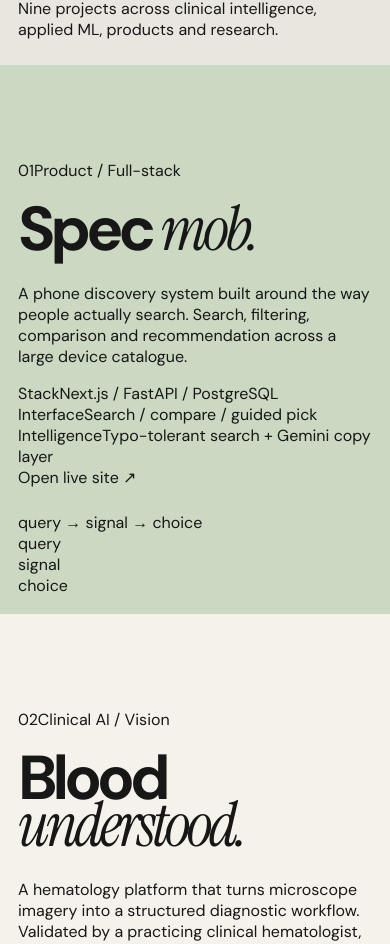
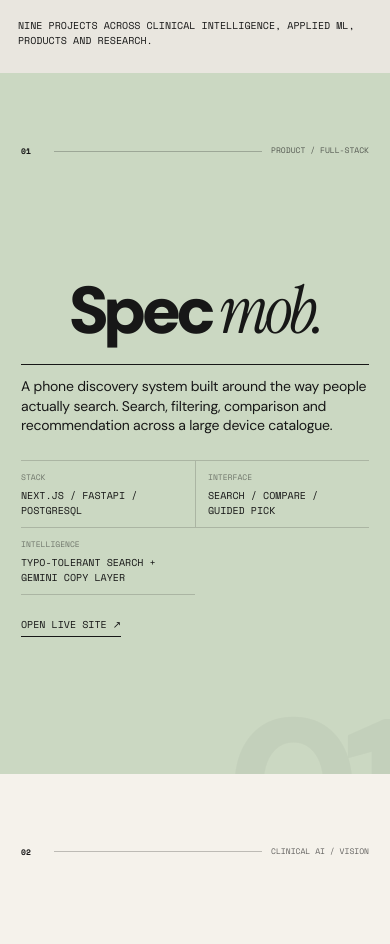
Before and after one commit to RYANX9/ahmedmessaad, a Next.js app: page / in a window 390 px wide. Shown: the part 1004-1948 px from the top of the page. Built offline with nearby package versions, Linux system fonts and the light colour scheme.

Commit message:
Update globals.css

```diff
--- a/app/globals.css
+++ b/app/globals.css
@@ -22,127 +22,80 @@
 a{color:inherit;text-decoration:none}
 ::selection{background:var(--ink);color:var(--paper)}
 
+/* HEADER */
 .top{
-  position:fixed;z-index:20;top:0;left:0;right:0;
+  position:fixed;z-index:100;top:0;left:0;right:0;
   padding:18px var(--pad);
   display:flex;justify-content:space-between;align-items:center;
   pointer-events:none;
 }
 .top>*{pointer-events:auto}
 .logo{font-size:13px;font-weight:900;letter-spacing:-.04em}
-.nav{
-  display:flex;gap:20px;font:10px "Space Mono",monospace;
-  text-transform:uppercase;
-}
+.nav{display:flex;gap:20px;font:10px "Space Mono",monospace;text-transform:uppercase}
 .nav a{padding-bottom:3px;border-bottom:1px solid transparent}
 .nav a:hover{border-color:var(--ink)}
 
+/* HERO */
 .hero{
   min-height:100svh;
   padding:120px var(--pad) 45px;
   position:relative;
   display:flex;flex-direction:column;justify-content:space-between;
 }
-.hero-top{
-  display:flex;justify-content:space-between;align-items:flex-start;
-}
+.hero-top{display:flex;justify-content:space-between;align-items:flex-start}
 .hero-index{font:10px "Space Mono",monospace;text-transform:uppercase}
 .hero-note{max-width:230px;font-size:13px;line-height:1.25;color:var(--muted)}
 .hero-title{
   position:relative;
-  margin-top:8vh;
-  font-size:clamp(60px,12vw,170px);
+  margin-top:10vh;
+  font-size:clamp(75px,15vw,220px);
   font-weight:900;
-  line-height:.85;
-  letter-spacing:-.09em;
+  line-height:.75;
+  letter-spacing:-.095em;
+  max-width:9ch;
 }
 .hero-title div{display:block}
 .hero-title .serif{
-  font-family:"Instrument Serif",serif;
-  font-weight:400;
-  font-style:italic;
-  letter-spacing:-.07em;
+  font-family:"Instrument Serif",serif;font-weight:400;
+  font-style:italic;letter-spacing:-.07em;
 }
-.hero-method{
-  margin-top:6vh;
-  display:flex;flex-wrap:wrap;gap:28px;
-  font:10px "Space Mono",monospace;text-transform:uppercase;
-  color:var(--muted);
-}
-.hero-method .method-label{color:var(--ink);font-weight:700}
-.hero-method ol{margin:0;padding:0;list-style:none;display:flex;gap:18px;flex-wrap:wrap}
-.hero-method li{position:relative;padding-left:16px}
-.hero-method li:before{content:attr(data-i) "."; position:absolute;left:0;font-weight:700;color:var(--ink)}
 .hero-bottom{
   display:flex;justify-content:space-between;align-items:end;
   border-top:1px solid var(--line);padding-top:13px;
-  margin-top:30px;
 }
 .hero-bottom span{font:10px "Space Mono",monospace;text-transform:uppercase}
 .hero-bottom p{max-width:390px;margin:0;font-size:16px;line-height:1.2;letter-spacing:-.02em}
 
-/* Each project is a full-bleed section, pinned via position:sticky.
-   Every .stack-item is an oversized runway (170vh); the negative
-   margin-top on each following item pulls its runway up into the
-   tail of the previous one's, so the incoming section locks into
-   place while the outgoing one is still pinned underneath. Pure
-   scroll-linked CSS — no transition, no JS — so it tracks the
-   scroll input exactly in both directions. */
-.gallery{
-  padding:0 0 16vh;
+/* WORK HEADER */
+.gallery{padding:0 0 12vh}
+.gallery-head{
+  display:flex;justify-content:space-between;align-items:baseline;
+  margin-bottom:35px;padding:0 var(--pad);
+  gap:20px;flex-wrap:wrap;
 }
-.gallery-head{
-  padding:12vh var(--pad) 0;
-  margin-bottom:35px;
-  max-width:760px;
-}
-.gallery-eyebrow{
-  font:10px "Space Mono",monospace;text-transform:uppercase;
-  color:var(--muted);margin-bottom:14px;
-}
-.gallery-head h2{
-  margin:0;font-size:clamp(42px,7vw,95px);
-  line-height:.8;letter-spacing:-.08em;
-}
-.gallery-head p{
-  font-size:clamp(16px,2vw,20px);line-height:1.35;
-  max-width:56ch;margin:18px 0 0;
-}
-.gallery-note{
-  display:block;margin-top:14px;
-  font:10px "Space Mono",monospace;text-transform:uppercase;
-  color:var(--muted);
-}
+.gallery-head h2{margin:0;font-size:clamp(42px,7vw,95px);line-height:.8;letter-spacing:-.08em}
+.gallery-head span{font:10px "Space Mono",monospace;text-transform:uppercase}
 
-.deck{position:static}
-.stack-item{
-  position:relative;
-  height:170vh;
-}
-.stack-item + .stack-item{margin-top:-100vh}
+/* =========================================================
+   STACKING SYSTEM
+   Each item is 175vh tall; the card itself occupies almost
+   one full viewport (sticky). The next item overlaps by only
+   ~78vh, so the current project gets ~97vh of scroll before
+   the next one starts rising over it — enough time to read it,
+   and it never scrolls fast enough to bury the section below.
+========================================================= */
+.deck{position:relative}
+.stack-item{position:relative;height:175vh}
+.stack-item + .stack-item{margin-top:-78vh}
+
+/* CARD */
 .card{
-  position:sticky;
-  top:0;
-  min-height:100vh;
-  padding:130px var(--pad) 50px;
-  background:var(--paper);
+  position:sticky;top:0;
+  height:100svh;min-height:700px;
+  padding:86px var(--pad) 34px;
   display:flex;flex-direction:column;
-  gap:clamp(40px,6vh,90px);
-  cursor:default;
   overflow:hidden;
-}
-.card::before{
-  content:attr(data-index);
-  position:absolute;
-  right:clamp(10px,3vw,40px);
-  bottom:clamp(-60px,-6vw,-20px);
-  font-size:clamp(200px,30vw,440px);
-  font-weight:900;
-  line-height:1;
-  letter-spacing:-.05em;
-  color:var(--ink);
-  opacity:.05;
-  pointer-events:none;
+  isolation:isolate;
 }
 .stack-item:nth-child(1) .card{background:var(--sage)}
 .stack-item:nth-child(2) .card{background:var(--paper)}
@@ -154,178 +107,295 @@
 .stack-item:nth-child(8) .card{background:var(--paper)}
 .stack-item:nth-child(9) .card{background:var(--sage)}
 
-.card-top{
-  display:flex;justify-content:space-between;
-  align-items:center;margin-bottom:35px;
+.card::after{
+  content:attr(data-index);
+  position:absolute;right:-.03em;bottom:-.12em;
+  font-size:clamp(260px,38vw,600px);
+  font-weight:900;line-height:.7;letter-spacing:-.1em;
+  color:var(--ink);opacity:.035;
+  pointer-events:none;z-index:-1;
+}
+
+/* PROJECT IDENTITY LINE — sits almost at the very top of each card:
+   07 ─────────────── Deep RL / Experiment */
+.project-line{
+  width:100%;max-width:1500px;margin:0 auto;
+  display:grid;grid-template-columns:auto minmax(50px,1fr) auto;
+  align-items:center;gap:18px;
+  position:relative;z-index:5;
   font:10px "Space Mono",monospace;text-transform:uppercase;
-  max-width:1400px;width:100%;margin-left:auto;margin-right:auto;
-  position:relative;z-index:1;
 }
-.card-number{font-weight:700}
-.card-kind{opacity:.65}
+.project-number{font-weight:700;min-width:30px}
+.project-rule{height:1px;background:currentColor;opacity:.25}
+.project-type{opacity:.65;white-space:nowrap}
 
-.card-main{
-  display:grid;grid-template-columns:1fr 34%;
-  gap:35px;align-items:start;
-  max-width:1400px;width:100%;margin:0 auto;
-  position:relative;z-index:1;
+/* CARD CONTENT */
+.card-content{
+  width:100%;max-width:1500px;margin:auto;
+  position:relative;z-index:3;
+  display:grid;
+  grid-template-columns:minmax(0,1fr) minmax(300px,420px);
+  column-gap:clamp(50px,9vw,150px);
+  align-items:center;
 }
-.card h3{
-  font-size:clamp(54px,9vw,140px);
-  line-height:.76;letter-spacing:-.08em;
-  margin:0;max-width:8ch;
+
+/* PROJECT TITLES */
+.project-title{
+  margin:0;max-width:9ch;
+  font-size:clamp(58px,9.2vw,150px);
+  font-weight:900;line-height:.76;letter-spacing:-.09em;
 }
-.card h3 em{
+.project-title em{
   font-family:"Instrument Serif",serif;font-weight:400;
   font-style:italic;letter-spacing:-.06em;
 }
-.card-info{
-  border-top:1px solid currentColor;
-  padding-top:11px;
-  font-size:15px;line-height:1.4;
+
+/* PROJECT DESCRIPTION */
+.project-info{max-width:430px;border-top:1px solid currentColor;padding-top:12px}
+.project-description{margin:0 0 30px;max-width:420px;font-size:15px;line-height:1.42;letter-spacing:-.015em}
+
+/* METADATA */
+.project-meta{display:grid;grid-template-columns:1fr 1fr;border-top:1px solid rgba(23,23,23,.18)}
+.meta{min-height:55px;padding:10px 10px 9px 0;border-bottom:1px solid rgba(23,23,23,.18)}
+.meta:nth-child(even){padding-left:12px;border-left:1px solid rgba(23,23,23,.18)}
+.meta-label{display:block;margin-bottom:5px;font:8px "Space Mono",monospace;text-transform:uppercase;opacity:.5}
+.meta-value{display:block;font:10px "Space Mono",monospace;text-transform:uppercase}
+
+.project-link{
+  display:inline-flex;align-items:center;margin-top:22px;padding-bottom:4px;
+  border-bottom:1px solid currentColor;
+  font:10px "Space Mono",monospace;text-transform:uppercase;
 }
-.card-info p{margin:0 0 12px}
-.card-extra{
-  margin:0 0 18px;font-size:13px;line-height:1.35;opacity:.7;
+.project-link:hover{opacity:.5}
+
+/* =========================================================
+   VARIED CARD COMPOSITIONS — same system, alternating layout
+   so the eye doesn't meet the same composition nine times.
+   Tuned per project against its actual title/description length.
+========================================================= */
+
+/* 01 */
+.stack-item:nth-child(1) .card-content{grid-template-columns:minmax(0,1fr) 390px}
+.stack-item:nth-child(1) .project-title{align-self:center}
+
+/* 02 — long description → info side gets more room, title moves right */
+.stack-item:nth-child(2) .card-content{grid-template-columns:380px minmax(0,1fr)}
+.stack-item:nth-child(2) .project-title{grid-column:2;grid-row:1;max-width:8ch}
+.stack-item:nth-child(2) .project-info{grid-column:1;grid-row:1}
+
+/* 03 */
+.stack-item:nth-child(3) .card-content{grid-template-columns:minmax(0,1fr) 350px}
+.stack-item:nth-child(3) .project-title{max-width:6ch;transform:translateY(-3vh)}
+
+/* 04 — very long title → info sits lower, title gets more width */
+.stack-item:nth-child(4) .card-content{grid-template-columns:minmax(0,1fr) 400px}
+.stack-item:nth-child(4) .project-title{max-width:7ch}
+.stack-item:nth-child(4) .project-info{align-self:end}
+
+/* 05 */
+.stack-item:nth-child(5) .card-content{grid-template-columns:minmax(0,1fr) 380px}
+.stack-item:nth-child(5) .project-title{max-width:7ch;transform:translateY(2vh)}
+
+/* 06 — info first because title is large but description is dense */
+.stack-item:nth-child(6) .card-content{grid-template-columns:390px minmax(0,1fr)}
+.stack-item:nth-child(6) .project-info{grid-column:1;grid-row:1}
+.stack-item:nth-child(6) .project-title{grid-column:2;grid-row:1;max-width:8ch}
+
+/* 07 */
+.stack-item:nth-child(7) .card-content{grid-template-columns:minmax(0,1fr) 390px}
+.stack-item:nth-child(7) .project-title{max-width:7ch;margin-left:4vw}
+
+/* 08 */
+.stack-item:nth-child(8) .card-content{grid-template-columns:minmax(0,1fr) 390px}
+.stack-item:nth-child(8) .project-title{max-width:7ch}
+
+/* 09 */
+.stack-item:nth-child(9) .card-content{grid-template-columns:minmax(0,1fr) 410px}
+.stack-item:nth-child(9) .project-title{max-width:8ch;transform:translateY(-2vh)}
+
+/* BOTTOM TECHNICAL LABEL */
+.card-bottom{
+  width:100%;max-width:1500px;margin:0 auto;
+  display:flex;align-items:flex-end;justify-content:space-between;
+  gap:30px;position:relative;z-index:4;
 }
-.card-meta{
-  font:9px "Space Mono",monospace;
-  line-height:1.7;text-transform:uppercase;
-  margin:0 0 4px;
+.bottom-label{font:9px "Space Mono",monospace;text-transform:uppercase;opacity:.55}
+
+/* TECHNICAL VISUALS */
+.visual{width:min(650px,55%);height:75px;display:flex;align-items:center;position:relative}
+
+.flow{display:flex;width:100%;align-items:center}
+.flow-node{
+  min-width:90px;height:38px;padding:0 12px;
+  border:1px solid rgba(23,23,23,.45);
+  display:flex;justify-content:center;align-items:center;
+  font:8px "Space Mono",monospace;text-transform:uppercase;
 }
-.card-link{
-  display:inline-block;margin-top:22px;
-  font:10px "Space Mono",monospace;
-  text-transform:uppercase;
-  border-bottom:1px solid currentColor;
-  padding-bottom:3px;
+.flow-line{flex:1;height:1px;background:currentColor;position:relative;opacity:.65}
+.flow-line::after{
+  content:"";position:absolute;right:0;top:50%;width:5px;height:5px;
+  border-top:1px solid currentColor;border-right:1px solid currentColor;
+  transform:translateY(-50%) rotate(45deg);
 }
 
-.card-photo{
-  height:120px;margin-top:auto;
-  max-width:1400px;width:100%;margin-left:auto;margin-right:auto;
-  border-top:1px solid rgba(23,23,23,.22);
-  display:flex;align-items:end;justify-content:space-between;
-  font:9px "Space Mono",monospace;text-transform:uppercase;
-  position:relative;z-index:1;
-}
-.card-photo .mark{
-  width:65%;height:55px;
-  background:rgba(23,23,23,.10);
+.model{width:100%;height:65px;display:flex;align-items:flex-end;gap:6px}
+.model-bar{flex:1;min-width:10px;border:1px solid rgba(23,23,23,.35);position:relative}
+.model-bar:nth-child(1){height:34%}
+.model-bar:nth-child(2){height:54%}
+.model-bar:nth-child(3){height:74%}
+.model-bar:nth-child(4){height:47%}
+.model-bar:nth-child(5){height:88%}
+.model-bar:nth-child(6){height:67%}
+.model-bar:nth-child(7){height:81%}
+.model-bar:nth-child(8){height:43%}
+
+.scan{
+  width:100%;height:70px;border:1px solid rgba(23,23,23,.35);
+  display:grid;grid-template-columns:repeat(16,1fr);grid-template-rows:repeat(5,1fr);
   position:relative;overflow:hidden;
 }
-.card-photo .mark:before{
-  content:"";position:absolute;width:100%;height:1px;
-  background:currentColor;left:0;top:50%;
-  transform:rotate(-7deg);
+.scan span{border-right:1px solid rgba(23,23,23,.09);border-bottom:1px solid rgba(23,23,23,.09)}
+.scan-target{
+  position:absolute;width:55px;height:55px;border:1px solid currentColor;border-radius:50%;
+  left:35%;top:50%;transform:translate(-50%,-50%);
 }
-.card-photo .mark:after{
-  content:"";position:absolute;width:35px;height:35px;
-  border:1px solid currentColor;border-radius:50%;
-  left:50%;top:50%;transform:translate(-50%,-50%);
+.scan-target::after{
+  content:"";position:absolute;width:90px;height:1px;background:currentColor;
+  left:50%;top:50%;transform:translate(-50%,-50%);opacity:.5;
 }
 
-.stamp{
-  position:absolute;right:24px;top:74px;
-  width:72px;height:72px;border:1px solid currentColor;
-  border-radius:50%;display:grid;place-items:center;
-  font:8px "Space Mono",monospace;text-align:center;
-  transform:rotate(8deg);line-height:1.3;
-  z-index:2;
+.rl{width:100%;display:flex;align-items:center;justify-content:center;gap:14px}
+.rl-node{
+  width:74px;height:74px;border:1px solid rgba(23,23,23,.45);border-radius:50%;
+  display:grid;place-items:center;text-align:center;
+  font:8px "Space Mono",monospace;text-transform:uppercase;
 }
-.stamp b{display:block;font-size:11px}
+.rl-arrow{width:55px;height:1px;background:currentColor;position:relative}
+.rl-arrow::after{
+  content:"";position:absolute;right:0;top:50%;width:5px;height:5px;
+  border-top:1px solid currentColor;border-right:1px solid currentColor;
+  transform:translateY(-50%) rotate(45deg);
+}
 
+.graph{width:100%;height:72px;border-left:1px solid rgba(23,23,23,.35);border-bottom:1px solid rgba(23,23,23,.35);position:relative}
+.graph svg{width:100%;height:100%;position:absolute;inset:0}
+.graph polyline{fill:none;stroke:currentColor;stroke-width:1.5}
+
+.architecture{width:100%;display:grid;grid-template-columns:repeat(4,1fr);gap:7px}
+.arch-box{
+  height:46px;border:1px solid rgba(23,23,23,.4);
+  display:flex;align-items:center;justify-content:center;
+  font:8px "Space Mono",monospace;text-transform:uppercase;
+}
+
+.experiment{width:100%;height:70px;display:flex;align-items:flex-end;gap:3px}
+.exp{flex:1;border-top:1px solid currentColor;position:relative}
+.exp:nth-child(1){height:35%}
+.exp:nth-child(2){height:45%}
+.exp:nth-child(3){height:41%}
+.exp:nth-child(4){height:62%}
+.exp:nth-child(5){height:57%}
+.exp:nth-child(6){height:81%}
+.exp:nth-child(7){height:69%}
+.exp:nth-child(8){height:91%}
+
+/* ABOUT */
 .after{
-  padding:12vh var(--pad);
-  border-top:1px solid var(--line);
+  padding:12vh var(--pad);border-top:1px solid var(--line);
   display:grid;grid-template-columns:18% 1fr;gap:8vw;
 }
 .after-label{font:10px "Space Mono",monospace;text-transform:uppercase}
-.after-note{
-  display:block;margin-top:14px;color:var(--muted);
-  font-size:12px;line-height:1.4;max-width:22ch;
-}
-.after h2{
-  font-size:clamp(45px,7vw,100px);line-height:.82;
-  letter-spacing:-.08em;margin:0;max-width:11ch;
-}
-.about-copy{font-size:clamp(20px,2.6vw,34px);line-height:1.15;letter-spacing:-.03em;max-width:900px;margin-top:35px}
-.about-lead{font-size:clamp(22px,3vw,45px);line-height:1;letter-spacing:-.045em;max-width:900px;margin-top:55px}
-.about-lead em{font-style:normal;font-weight:700}
+.after h2{margin:0;max-width:11ch;font-size:clamp(45px,7vw,100px);line-height:.82;letter-spacing:-.08em}
+.about-copy{max-width:900px;margin-top:55px;font-size:clamp(22px,3vw,45px);line-height:1;letter-spacing:-.045em}
+.about-copy em{font-style:italic}
 
-.timeline{
-  margin-top:55px;border-top:1px solid var(--line);
-  max-width:900px;
-}
-.timeline-row{
-  display:grid;grid-template-columns:14ch 1fr 12ch;gap:20px;
-  padding:16px 0;border-bottom:1px solid var(--line);
-  align-items:baseline;
-}
-.timeline-period{font:10px "Space Mono",monospace;text-transform:uppercase;color:var(--muted)}
-.timeline-detail{font-size:15px;line-height:1.3}
-.timeline-tag{font:10px "Space Mono",monospace;text-transform:uppercase;text-align:right}
-
+/* CONTACT */
 .contact{
   min-height:80vh;background:var(--ink);color:var(--paper);
   padding:var(--pad);display:flex;flex-direction:column;justify-content:space-between;
 }
-.contact h2{
-  font-size:clamp(70px,14vw,210px);line-height:.74;
-  letter-spacing:-.095em;margin:50px 0 0;max-width:8ch;
-}
-.contact-paragraph{
-  max-width:46ch;margin:24px 0 0;
-  font-size:clamp(15px,1.6vw,18px);line-height:1.35;
-  color:rgba(245,242,235,.75);
-}
+.contact h2{margin:70px 0 0;max-width:7ch;font-size:clamp(70px,14vw,210px);line-height:.74;letter-spacing:-.095em}
 .contact-bottom{
-  border-top:1px solid rgba(245,242,235,.25);
-  padding-top:14px;display:flex;justify-content:space-between;
+  border-top:1px solid rgba(245,242,235,.25);padding-top:14px;
+  display:flex;justify-content:space-between;
   font:10px "Space Mono",monospace;text-transform:uppercase;
 }
 .contact-links{display:flex;gap:18px;flex-wrap:wrap}
 .contact-links a{text-decoration:underline;text-underline-offset:4px}
-.contact-footer-right{
-  margin-top:10px;text-align:right;color:rgba(245,242,235,.5);
-  font:10px "Space Mono",monospace;text-transform:uppercase;
-}
 
+/* MOBILE */
 @media(max-width:760px){
   .top{padding:13px 16px;background:rgba(233,230,223,.9);backdrop-filter:blur(8px);transform:translateZ(0)}
   .nav{gap:11px;font-size:9px}
   .hero{padding:100px 18px 30px}
   .hero-top{display:block}
   .hero-note{margin-top:25px;max-width:250px}
-  .hero-title{font-size:clamp(52px,16vw,90px);margin-top:10vh}
-  .hero-method{margin-top:30px}
+  .hero-title{font-size:clamp(68px,21vw,120px);margin-top:14vh}
   .hero-bottom{display:block}.hero-bottom p{margin-top:18px;max-width:300px}
 
   .gallery{padding:70px 0 100px}
   .gallery-head{margin-bottom:25px;padding:0 18px}.gallery-head h2{font-size:55px}
-  .stack-item{height:150vh}
-  .stack-item + .stack-item{margin-top:-85vh}
-  .card{padding:95px 18px 40px;min-height:85vh;gap:24px}
-  .card::before{font-size:140px;bottom:-24px;right:-4px}
-  .card-top,.card-main,.card-photo{padding:0 4px}
-  .card-main{display:block}
-  .card h3{font-size:62px;margin-bottom:30px}
-  .card-info{max-width:310px}
-  .card-photo{height:80px}
-  .stamp{top:62px;right:18px;width:58px;height:58px;font-size:7px}
 
-  .after{grid-template-columns:1fr;gap:20px;padding:90px 18px}
-  .after-note{margin-bottom:20px}
-  .after h2{font-size:52px}
-  .about-lead{font-size:26px;margin-top:35px}
-  .about-copy{font-size:17px;margin-top:20px}
-  .timeline-row{grid-template-columns:1fr;gap:6px;padding:14px 0}
-  .timeline-tag{text-align:left}
+  .stack-item{height:155vh}
+  .stack-item + .stack-item{margin-top:-72vh}
+  .card{height:92svh;min-height:650px;padding:72px 18px 24px}
+  .card::after{font-size:190px;right:-5px;bottom:-5px}
+
+  .project-line{grid-template-columns:auto 1fr auto;gap:9px;padding:0 3px;font-size:8px}
+  .project-number{min-width:24px}
+  .project-type{max-width:110px;white-space:normal;text-align:right;line-height:1.15}
+
+  .card-content,
+  .stack-item:nth-child(1) .card-content,
+  .stack-item:nth-child(2) .card-content,
+  .stack-item:nth-child(3) .card-content,
+  .stack-item:nth-child(4) .card-content,
+  .stack-item:nth-child(5) .card-content,
+  .stack-item:nth-child(6) .card-content,
+  .stack-item:nth-child(7) .card-content,
+  .stack-item:nth-child(8) .card-content,
+  .stack-item:nth-child(9) .card-content{
+    display:flex;flex-direction:column;align-items:flex-start;
+    gap:28px;width:100%;margin:auto;padding:0 3px;
+  }
+
+  .project-title,
+  .stack-item:nth-child(1) .project-title,
+  .stack-item:nth-child(2) .project-title,
+  .stack-item:nth-child(3) .project-title,
+  .stack-item:nth-child(4) .project-title,
+  .stack-item:nth-child(5) .project-title,
+  .stack-item:nth-child(6) .project-title,
+  .stack-item:nth-child(7) .project-title,
+  .stack-item:nth-child(8) .project-title,
+  .stack-item:nth-child(9) .project-title{
+    max-width:8ch;margin:0;transform:none;font-size:clamp(55px,17vw,88px);
+  }
+
+  .project-info{width:100%;max-width:350px}
+  .project-description{font-size:14px;line-height:1.4;margin-bottom:24px}
+  .project-meta{grid-template-columns:1fr 1fr}
+  .meta{min-height:50px}
+
+  .card-bottom{padding:0 3px;display:block}
+  .bottom-label{display:none}
+  .visual{width:100%;height:60px;margin-top:auto}
+  .flow-node{min-width:60px;height:32px;padding:0 6px;font-size:7px}
+  .rl{gap:6px}
+  .rl-node{width:50px;height:50px;font-size:7px}
+  .rl-arrow{width:22px}
+  .architecture{gap:4px}
+  .arch-box{height:40px;font-size:7px}
+
+  .after{padding:90px 18px;display:block}
+  .after-label{margin-bottom:40px}
+  .after h2{font-size:60px}
+  .about-copy{margin-top:45px;font-size:30px}
 
   .contact{min-height:75vh;padding:18px}
-  .contact h2{font-size:68px;margin-top:70px}
-  .contact-paragraph{max-width:none}
-  .contact-bottom{display:block}.contact-links{margin-top:14px;gap:12px}
-  .contact-footer-right{text-align:left;margin-top:14px}
+  .contact h2{margin-top:80px;font-size:75px}
+  .contact-bottom{display:block}
+  .contact-links{margin-top:20px;gap:12px}
 }
+
 @media(prefers-reduced-motion:reduce){html{scroll-behavior:auto}}
```
